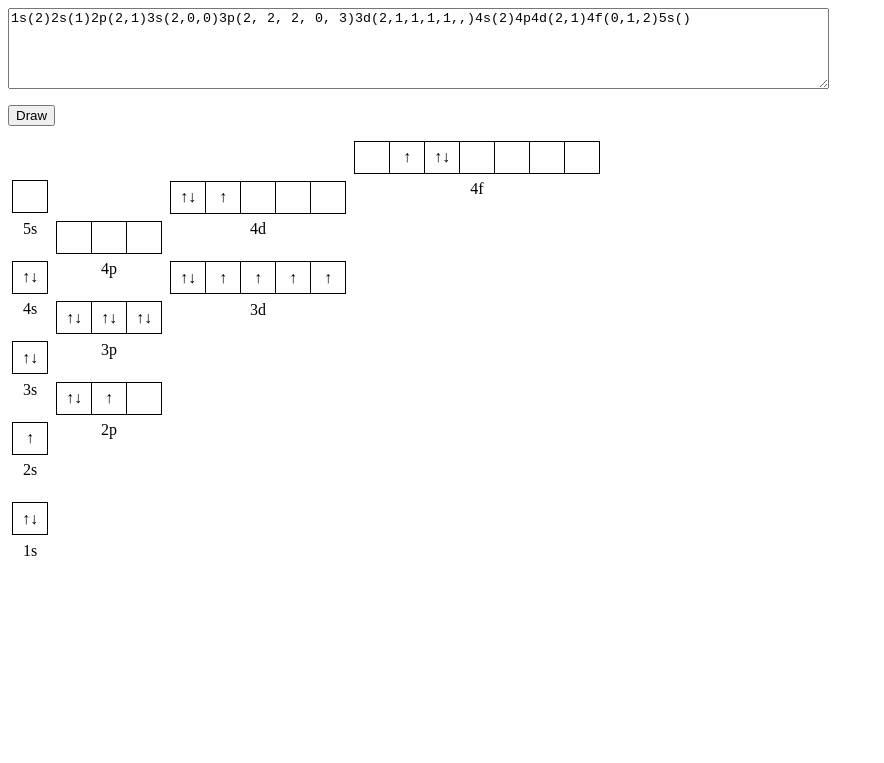
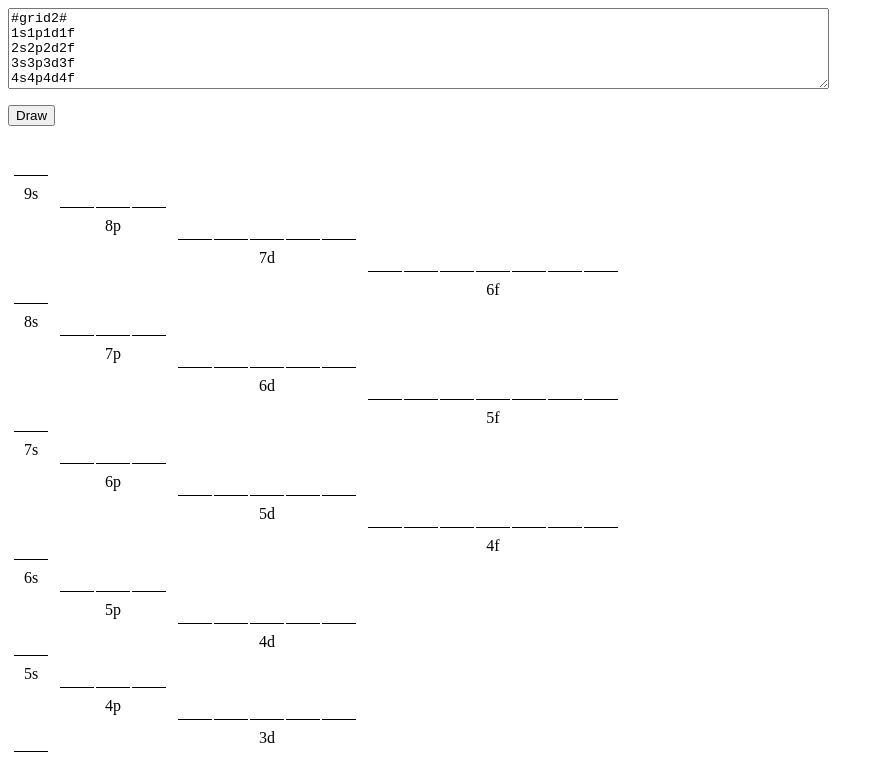
Before and after one commit to gromin/chem-electro-levels-draw, a plain HTML site: page index.html in a window 1280 px wide. Both pictures are taken after a click on the button "Draw". Shown: the top 763 px of the page, without its empty margins (0-884 px from the left). Drawn offline with Linux system fonts and the light colour scheme.

Commit message:
Fix grid2 generation

```diff
--- a/index.html
+++ b/index.html
@@ -5,8 +5,17 @@
     <body>
         <div>
             <textarea id="input" placeholder="Enter here" rows="5" cols="100">
-1s(2)2s(1)2p(2,1)3s(2,0,0)3p(2, 2, 2, 0, 3)3d(2,1,1,1,1,,)4s(2)4p4d(2,1)4f(0,1,2)5s()</textarea
-            >
+#grid2#
+1s1p1d1f
+2s2p2d2f
+3s3p3d3f
+4s4p4d4f
+5s5p5d5f
+6s6p6d6f
+7s7p7d7f
+8s8p8d8f
+9s9p9d9f
+            </textarea>
         </div>
         <div style="margin: 1em 0;">
             <button id="button-draw">Draw</button>
--- a/orbitals.js
+++ b/orbitals.js
@@ -1,6 +1,12 @@
 const orbitals = (function() {
     const boxes = { s: 1, p: 3, d: 5, f: 7 };
-    const offsets = { s: 0, p: 2, d: 4, f: 6 };
+    const offsetsGrid1 = { s: 0, p: 2, d: 4, f: 6 };
+    const offsetsGrid2 = {
+        1: { s: 0, p: 0, d: 0, f: 0 },
+        2: { s: 0, p: 2, d: 0, f: 2 },
+        3: { s: 0, p: 4, d: 2, f: 0 },
+        4: { s: 0, p: 6, d: 4, f: 2 },
+    };
 
     function parse(s) {
         const sublevelsCount = (l, type) => {
@@ -90,19 +96,18 @@ const orbitals = (function() {
         return "&nbsp;";
     }
 
-    function genTable(trs, sublevel, fullBorder) {
+    function genTable(trs, sublevel, sublevels, fullBorder) {
+        const offsets = fullBorder ? offsetsGrid1 : offsetsGrid2[Object.keys(sublevels).length];
         const wrapper = document.createElement("div");
-        const wrapperStyles = ["padding: 6px 0;"];
-        if (sublevel) {
+        const wrapperStyles = [fullBorder ? "padding: 6px 0" : ""];
         wrapperStyles.push(
             ...[
                 "position: relative",
                 `top: -${offsets[sublevel] || 0}em`,
-                    `margin-top: -${(offsets[sublevel] || 0) * 4}px;`,
-                    `padding-bottom: ${(offsets[sublevel] || 0) * 4}px;`,
+                fullBorder ? `margin-top: -${(offsets[sublevel] || 0) * 4}px` : "",
+                fullBorder ? `padding-bottom: ${(offsets[sublevel] || 0) * 4}px` : ``,
             ]
         );
-        }
         wrapper.style = wrapperStyles.join("; ");
 
         const table = document.createElement("table");
@@ -124,7 +129,7 @@ const orbitals = (function() {
         return tr;
     }
 
-    function genTd(text, border, fullBorder, colspan) {
+    function genTd(text, border, fullBorder, colspan, invisibleBorder) {
         const td = document.createElement("td");
         td.innerHTML = text;
         if (colspan && colspan !== 1) {
@@ -136,25 +141,51 @@ const orbitals = (function() {
             styles = styles.concat(
                 fullBorder ? ["border: 1px solid"] : ["border-bottom: 1px solid"]
             );
+            styles = styles.concat(invisibleBorder ? ["border-color: transparent"] : []);
         }
         td.style = styles.join("; ");
         return td;
     }
 
-    function genLevel(structure, level, fullBorder) {
-        const sublevels = structure[level];
+    function genLevel(level, sublevels, elevation, fullBorder) {
         if (!sublevels) return;
         const size = sublevelsSize(sublevels);
+        if (size === 0) {
+            return document.createElement("div");
+        }
         const wrapper = document.createElement("div");
-        wrapper.style = "display: flex; white-space: nowrap; padding-bottom: 10px;";
+        wrapper.style = `display: flex; white-space: nowrap; padding-bottom: 10px; padding-top: ${
+            !fullBorder ? elevation : 0
+        }em;`;
         ["s", "p", "d", "f"].slice(0, size).forEach((sublevel) => {
             const values = sublevels[sublevel];
-            const title = genTd(`${level}${sublevel}`, false, fullBorder, boxes[sublevel]);
+            let levelTitle = level;
+            if (!fullBorder && sublevel === "f") {
+                levelTitle = level - 2;
+            } else if (!fullBorder && sublevel === "d") {
+                levelTitle = level - 1;
+            }
+            const title = genTd(`${levelTitle}${sublevel}`, false, fullBorder, boxes[sublevel]);
             const orbitals = [];
             for (let i = 0; i < boxes[sublevel]; i++) {
                 orbitals.push(genTd(numToArrows((values && values[i]) || 0), true, fullBorder));
             }
-            wrapper.appendChild(genTable([genTr(orbitals), genTr([title])], sublevel, fullBorder));
+            wrapper.appendChild(
+                !!sublevels[sublevel]
+                    ? genTable([genTr(orbitals), genTr([title])], sublevel, sublevels, fullBorder)
+                    : genTable(
+                          [
+                              genTr(
+                                  [...Array(boxes[sublevel])].map(() =>
+                                      genTd("&nbsp;", true, fullBorder, undefined, true)
+                                  )
+                              ),
+                          ],
+                          sublevel,
+                          sublevels,
+                          fullBorder
+                      )
+            );
         });
         return wrapper;
     }
@@ -172,16 +203,43 @@ const orbitals = (function() {
             return maxSize >= acc ? maxSize : Math.max(maxSize, acc - maxSize - 2);
         }, 0);
 
-        if (elevation > 0) {
+        if (elevation > 0 && type === "grid1") {
             wrapper2.style = `padding-top: ${elevation * 2}em;`;
         }
 
-        for (let i = 9; i > 0; i--) {
-            if (!structure[i]) {
-                continue;
+        const maxLevel = Math.max(...Object.keys(structure));
+
+        const fakeRows =
+            type === "grid2"
+                ? [
+                      [[], maxLevel + 1],
+                      [[], maxLevel + 2],
+                  ]
+                : [];
+
+        const rows = Object.keys(structure)
+            .map((k) => [structure[k], k])
+            .concat(fakeRows)
+            .reverse();
+
+        rows.forEach(([rowSublevels, level], i) => {
+            if (type === "grid1") {
+                wrapper2.appendChild(genLevel(level, rowSublevels, 0, true));
+            } else {
+                const sublevels =
+                    level <= maxLevel ? { s: rowSublevels["s"], p: rowSublevels["p"] } : {};
+                let elevation = 0;
+                if (rows[i + 1] && rows[i + 1][0]["d"]) {
+                    sublevels["d"] = rows[i + 1][0]["d"];
+                    if (level <= maxLevel) elevation = 1;
                 }
-            wrapper2.appendChild(genLevel(structure, i, type === "grid1"));
+                if (rows[i + 2] && rows[i + 2][0]["f"]) {
+                    sublevels["f"] = rows[i + 2][0]["f"];
+                    if (level <= maxLevel) elevation = 3;
                 }
+                wrapper2.appendChild(genLevel(level, sublevels, elevation, false));
+            }
+        });
 
         wrapper1.appendChild(wrapper2);
         return wrapper1;
```
Lines whose indentation alone changed are shown as unchanged.
